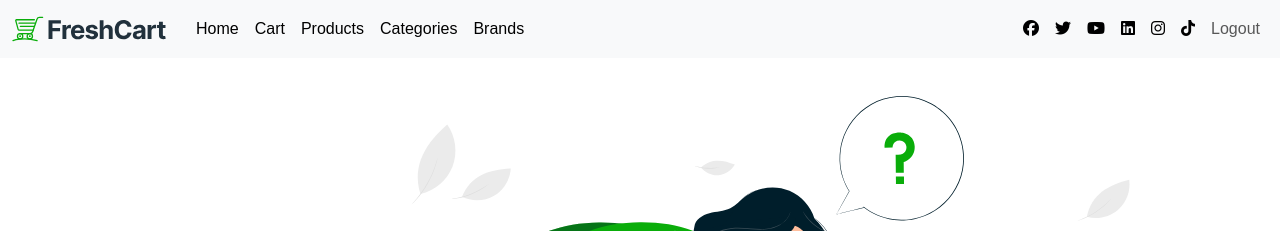
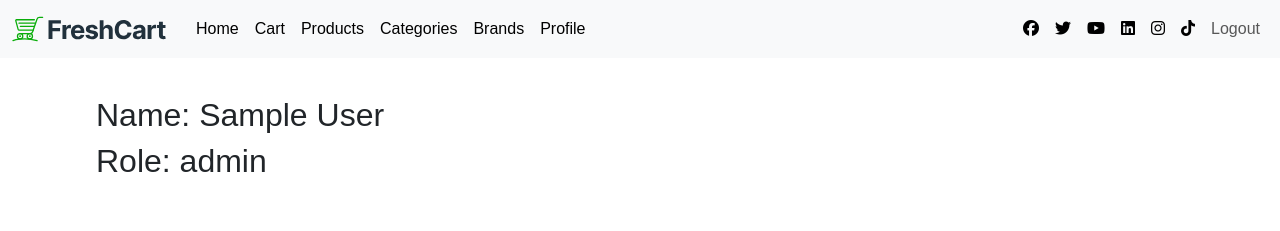
Before and after one commit to Saeeed0/NeoShop, a React (Create React App) app: page /Profile in a window 1280 px wide. Shown: the top 231 px of the page. Built offline with nearby package versions, Linux system fonts and the light colour scheme; sample sign-in values are in the browser's storage; a web font is replaced by a local one.

Commit message:
add user profile

```diff
--- a/package.json
+++ b/package.json
@@ -13,6 +13,7 @@
     "axios": "^1.9.0",
     "bootstrap": "^5.3.5",
     "formik": "^2.4.6",
+    "jwt-decode": "^4.0.0",
     "react": "^18.2.0",
     "react-detect-offline": "^2.4.5",
     "react-dom": "^18.2.0",
--- a/src/App.jsx
+++ b/src/App.jsx
@@ -11,6 +11,7 @@ import Register from "./Components/Register/Register";
 import NotFound from "./Components/NotFound/NotFound";
 import ProtectedRoute from "./Components/ProtectedRoute/ProtectedRoute";
 import ProductDetails from "./Components/ProductDetails/ProductDetails";
+import Profile from "./Components/Profile/Profile";
 function App() {
   const routers = createBrowserRouter([
     {
@@ -66,6 +67,14 @@ function App() {
           ),
         },
         {
+          path: "Profile",
+          element: (
+            <ProtectedRoute>
+              <Profile />
+            </ProtectedRoute>
+          ),
+        },
+        {
           path: "Login",
           element: <Login />,
         },
--- a/src/Components/Navbar/Navbar.jsx
+++ b/src/Components/Navbar/Navbar.jsx
@@ -56,6 +56,11 @@ function Navbar() {
                 <li className="nav-item">
                   <Link className="nav-link" to="/Brands">
                     Brands
+                  </Link>
+                </li>
+                <li className="nav-item">
+                  <Link className="nav-link" to="/Profile">
+                    Profile
                   </Link>
                 </li>
               </ul>
--- /dev/null
+++ b/src/Components/Profile/Profile.jsx
@@ -0,0 +1,19 @@
+import { useContext, useEffect } from "react";
+import style from "./Profile.module.css";
+import { jwtDecode } from "jwt-decode";
+function Profile() {
+  const encodedUserProfile = localStorage.getItem("userToken");
+  const userData = jwtDecode(encodedUserProfile);
+  console.log(userData);
+  console.log(userData?.name);
+  console.log(userData?.role);
+
+  return (
+    <>
+      <h2>Name: {userData.name}</h2>
+      <h2>Role: {userData.role}</h2>
+    </>
+  );
+}
+
+export default Profile;
```
Also changed, not shown: src/Components/Login/Login.jsx (line endings or trailing spaces), src/Components/Profile/Profile.module.css (added), 1 other file (tests, documents, lock files or other folders).
